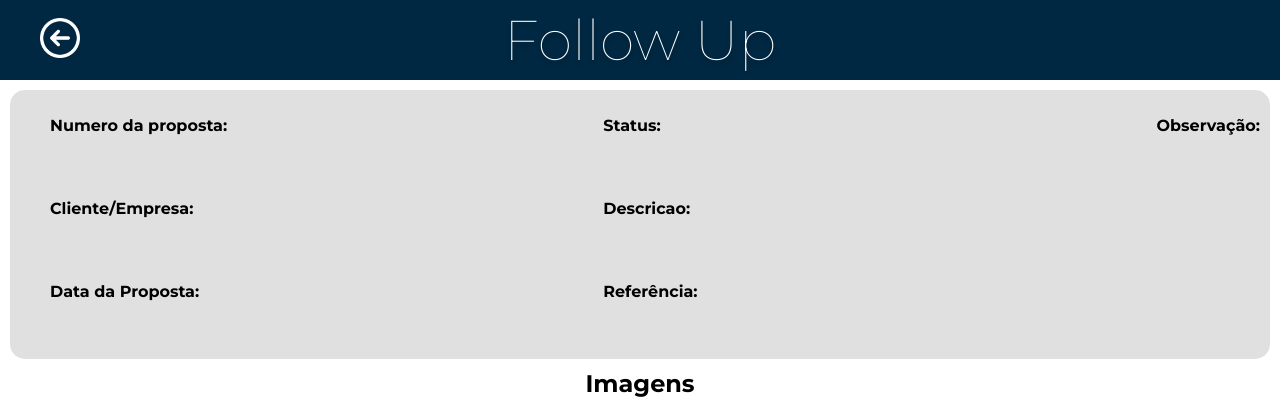
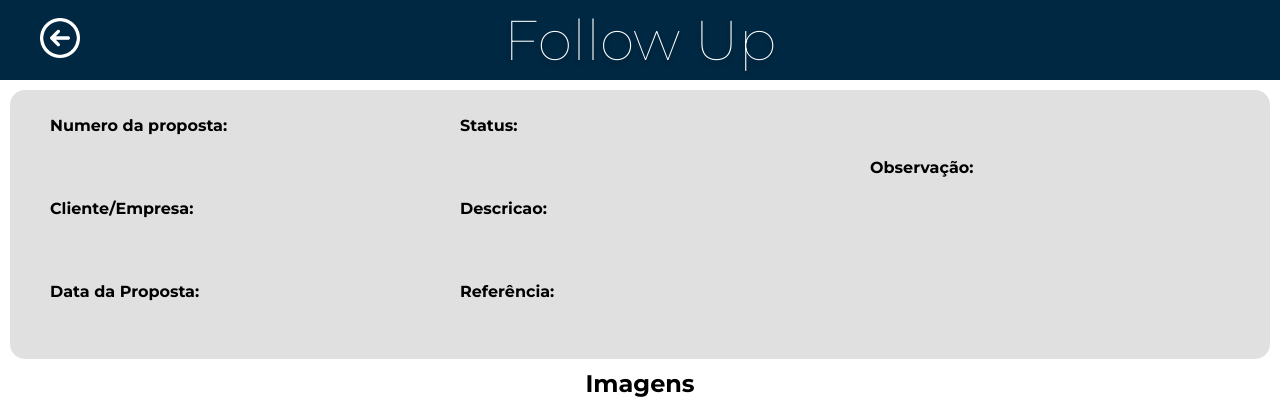
Before and after one commit to joaoalvesdsx/treact, a React (Create React App) app: page /followup/1 in a window 1280 px wide. Shown: the top 399 px of the page. Built offline with nearby package versions, Linux system fonts and the light colour scheme; no server answers.

Commit message:
ajeitando

```diff
--- a/src/components/styles/Followup.css
+++ b/src/components/styles/Followup.css
@@ -16,7 +16,7 @@
     padding: 10px;
 }
 .box2{
-    width: 50%;
+    width:33%;
     display: flex;
     flex-direction: column;
     justify-content: space-around;
@@ -25,10 +25,15 @@
     display: flex;
     flex-direction: column;
     justify-content: space-around;
-    width: 50%;
+    width: 33%;
     padding-left: 30px;
 }
-
+.box3{
+    width:33%;
+    display: flex;
+    flex-direction: column;
+    justify-content: space-around;
+}
 
 
 .imagem-section{
```
